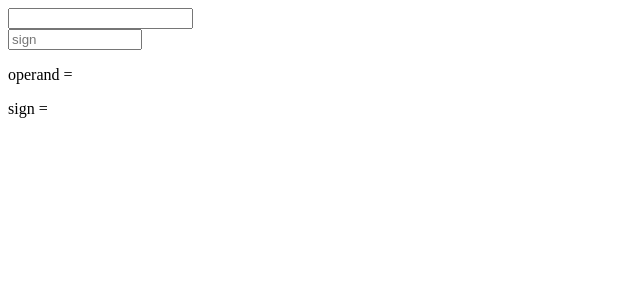
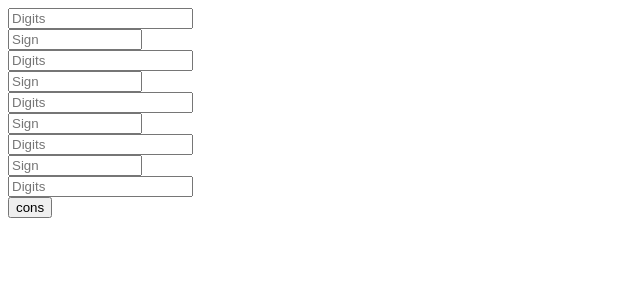
Before and after one commit to Zanku/IMT_Code, an Angular app in the folder Angular/Homework_35/Calculator/: page / in a window 1280 px wide. Shown: the top 300 px of the page, without its empty margins (0-640 px from the left). Built offline with nearby package versions, Linux system fonts and the light colour scheme.

Commit message:
add code flexibility and Directives ngFor and ngIf

```diff
--- a/Angular/Homework_35/Calculator/src/app/app.component.html
+++ b/Angular/Homework_35/Calculator/src/app/app.component.html
@@ -1,4 +1,7 @@
-<app-operand [value]="value" (change) = "value = $event.target.value"></app-operand>
-<app-sign [sign]="sign" (input) = "sign = $event.target.value"></app-sign>
-<p>operand = {{value}}</p>
-<p>sign = {{sign}}</p>
+<ng-template ngFor let-value [ngForOf] = "values" let-i = "index">
+    <app-operand [value]="value" (change) = "values[i] = $event.target.value"></app-operand>
+    <app-sign [sign]="sign[i]" (input) = "sign[i] = $event.target.value"
+        *ngIf = "(values.length - 1) > i" defaultValue = "1"></app-sign>
+</ng-template>
+
+<button (click) = "test()">cons</button>
--- a/Angular/Homework_35/Calculator/src/app/app.component.ts
+++ b/Angular/Homework_35/Calculator/src/app/app.component.ts
@@ -6,7 +6,21 @@ import { Component } from '@angular/core';
   styleUrls: ['./app.component.css']
 })
 export class AppComponent {
-  value = "";
-  sign = "";
+  OPERANDS  = 5;
+  sign : string[] = [];
+  values : string[] = [];
 
+  constructor(){
+    for (let i = 0; i < (this.OPERANDS - 1); i++){
+      this.values.push("");
+      this.sign.push("");
+    }
+    this.values.push("");
+  }
+
+
+  test(){
+    console.log( this.values );
+    console.log( this.sign );
+  }
 }
--- a/Angular/Homework_35/Calculator/src/app/operand/operand.component.html
+++ b/Angular/Homework_35/Calculator/src/app/operand/operand.component.html
@@ -1,3 +1,3 @@
 <div>
-  <input [value]="value">
+  <input [value]="value" placeholder = "Digits">
 </div>
--- a/Angular/Homework_35/Calculator/src/app/sign/sign.component.html
+++ b/Angular/Homework_35/Calculator/src/app/sign/sign.component.html
@@ -1,3 +1,3 @@
 <div>
-  <input [value] = "sign" placeholder="sign">
+  <input [value] = "sign" placeholder="Sign">
 </div>
```
